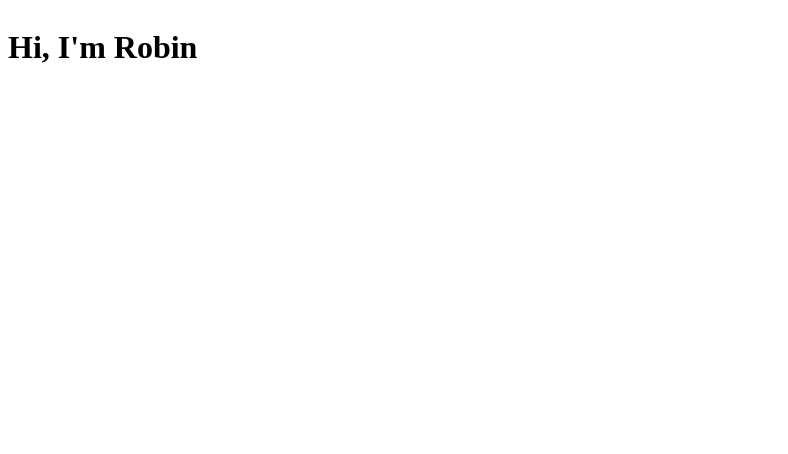
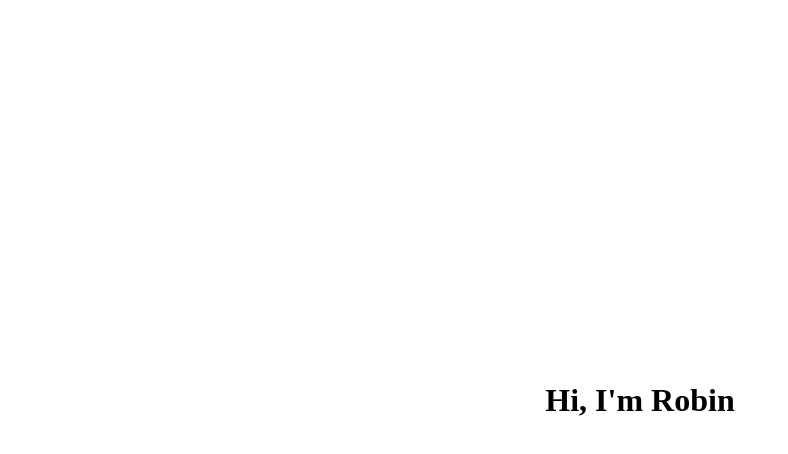
Before and after one commit to robinmetral/gatsby-theme-oss, a Gatsby site: page / in a window 1280 px wide. Shown: the whole page, without its empty margins (0-788 px from the left). Built offline with nearby package versions, Linux system fonts and the light colour scheme; Gatsby itself is replaced by a stand-in of ours.

Commit message:
Position text in the center with styled components

```diff
--- /dev/null
+++ b/src/components/GlobalStyle.js
@@ -0,0 +1,12 @@
+import { createGlobalStyle } from "styled-components"
+
+const GlobalStyle = createGlobalStyle`
+  html, body {
+    width: 100vw;
+    height: 100vh;
+    margin: 0;
+    padding: 0;
+  }
+`
+
+export default GlobalStyle
--- a/src/components/Layout.js
+++ b/src/components/Layout.js
@@ -1,12 +1,19 @@
 import React from "react"
 import styled from "styled-components"
 
+import GlobalStyle from "./GlobalStyle.js"
+
 const Flex = styled.div`
+  height: 100vh;
+  width: 100vw;
   display: flex;
+  align-items: center;
+  justify-content: center;
 `
 
 const Layout = ({ children }) => (
   <Flex>
+    <GlobalStyle/>
     {children}
   </Flex>
 )
```
